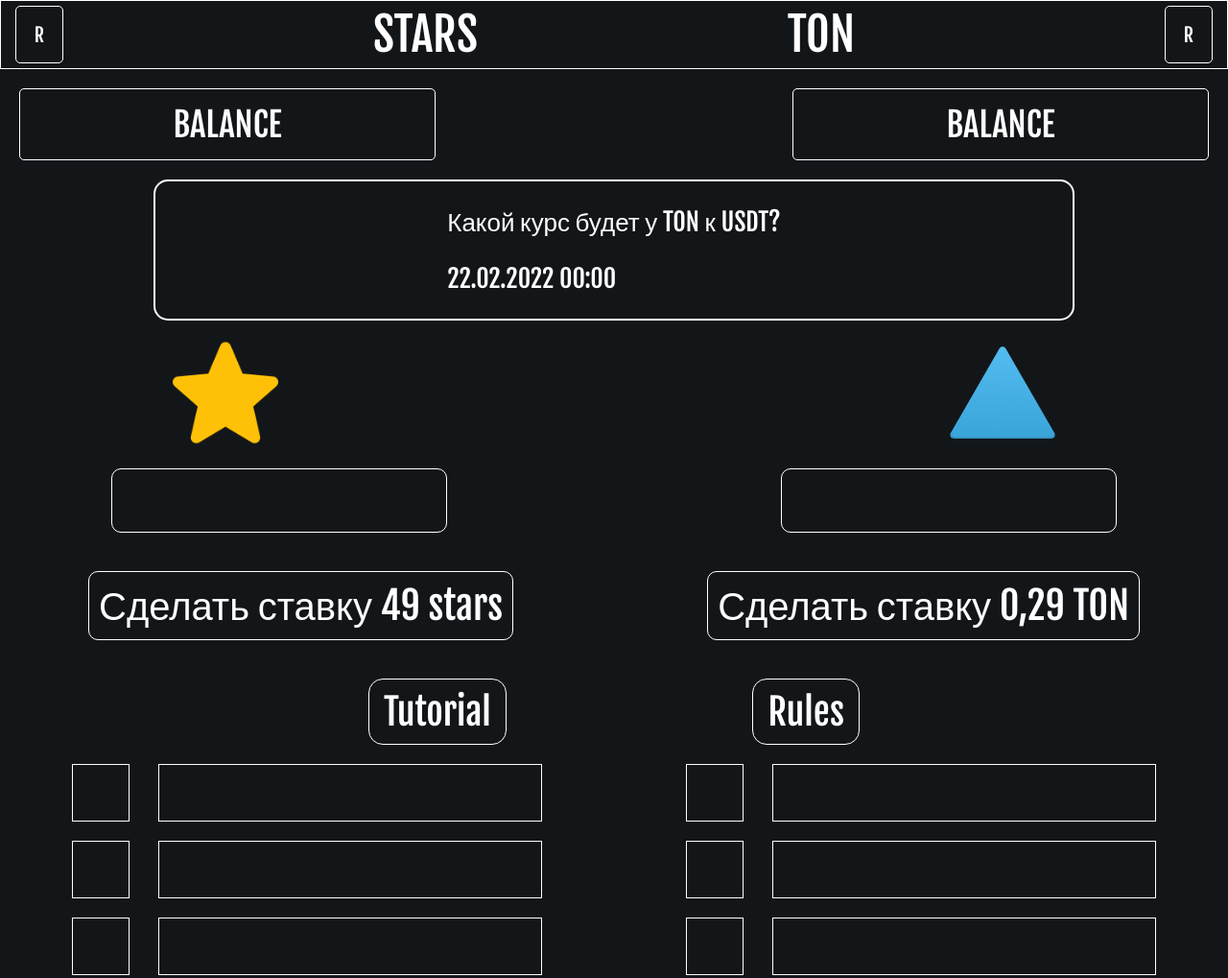
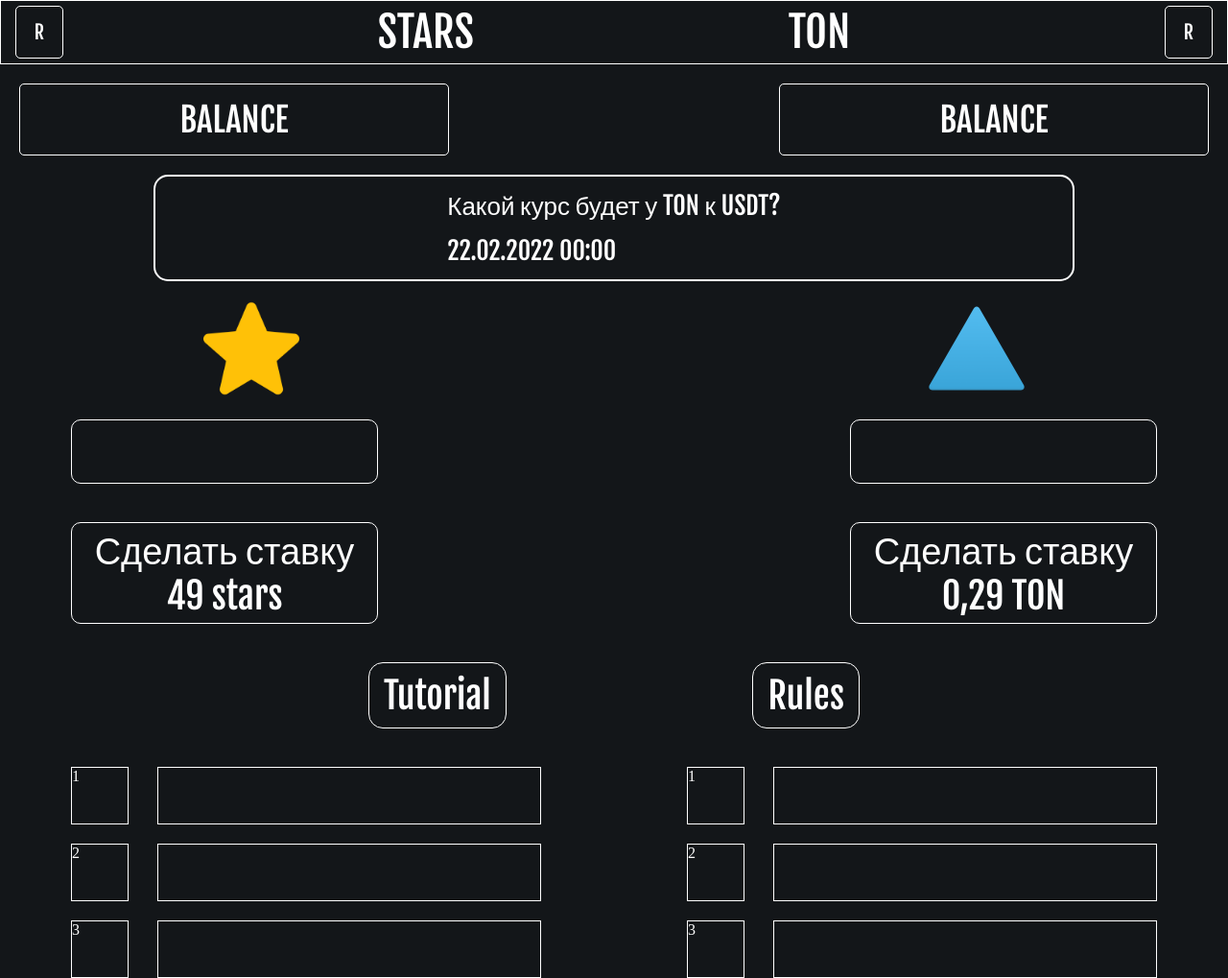
Before and after one commit to DartTanuki/DartTanuki.github.io, a plain HTML site: page index.html in a window 1280 px wide. Shown: the whole page at 96% size. Drawn offline with Linux system fonts and the light colour scheme.

Commit message:
Road to Perfect

```diff
--- a/index.html
+++ b/index.html
@@ -52,19 +52,19 @@
         </div>
         <div class="bets-wrapper">
             <div class="bets-group">
+                <div class="bet">1</div>
                 <div class="bet"></div>
+                <div class="bet">2</div>
                 <div class="bet"></div>
-                <div class="bet"></div>
-                <div class="bet"></div>
-                <div class="bet"></div>
+                <div class="bet">3</div>
                 <div class="bet"></div>
             </div>
             <div class="bets-group">
+                <div class="bet">1</div>
                 <div class="bet"></div>
+                <div class="bet">2</div>
                 <div class="bet"></div>
-                <div class="bet"></div>
-                <div class="bet"></div>
-                <div class="bet"></div>
+                <div class="bet">3</div>
                 <div class="bet"></div>
             </div>
         </div>
--- a/styles.css
+++ b/styles.css
@@ -52,7 +52,7 @@
 .title {
     color: white;
     font-family: "FjallaOne", sans-serif;
-    font-size: 48px;
+    font-size: 44px;
 }
 
 .container {
@@ -72,7 +72,7 @@
     align-items: center;
     border: 1px solid white;
     height: 75px;
-    width: 35%;
+    width: 35vw;
     border-radius: 5px;
     padding: 10px auto;
 }
@@ -103,9 +103,16 @@
     font-size: 26px;
 }
 
+.lot-info p {
+    margin: 14px;
+}
+
+.elements-wrapper {
+    width: 70%;
+}
 .demo-icon {
-    width: 110px;
-    height: 110px;
+    width: 100px;
+    height: 100px;
 }
 
 .input-numbers {
@@ -116,22 +123,22 @@
     color: white;
     font-size: 48px;
     text-align: center;
-    width: 350px;
+    width: 25vw;
 }
 
 .inputs-wrapper {
-    padding: 0 20px;
+    padding: 0 10px;
     display: flex;
     justify-content: space-between;
-    width: 85%;
+    width: 90%;
 }
 
 .bet-buttons-wrapper {
     display: flex;
     justify-content: space-between;
     margin: 40px 0;
-    width: 95%;
-    padding: 0px 60px;
+    width: 90%;
+    padding: 0px 10px;
 }
 
 .bet-button {
@@ -140,8 +147,9 @@
     background-color: transparent;
     border: 1px solid white;
     border-radius: 10px;
-    padding: 10px;
-    font-size: 40px;
+    width: 25vw;
+    padding: 5px 10px;
+    font-size: 38px;
 }
 
 .bet-button:hover {
@@ -166,12 +174,13 @@
 
 .bets-wrapper {
     display: flex;
-    justify-content: space-around;
-    width: 100%;
+    justify-content: space-between;
+    width: 90%;
+    padding: 0px 10px;
 }
 
 .bets-group {
-    margin-top: 20px;
+    margin-top: 40px;
     display: grid;
     grid-template-columns: 60px 400px;
     grid-template-rows: 60px 60px 60px;
```
